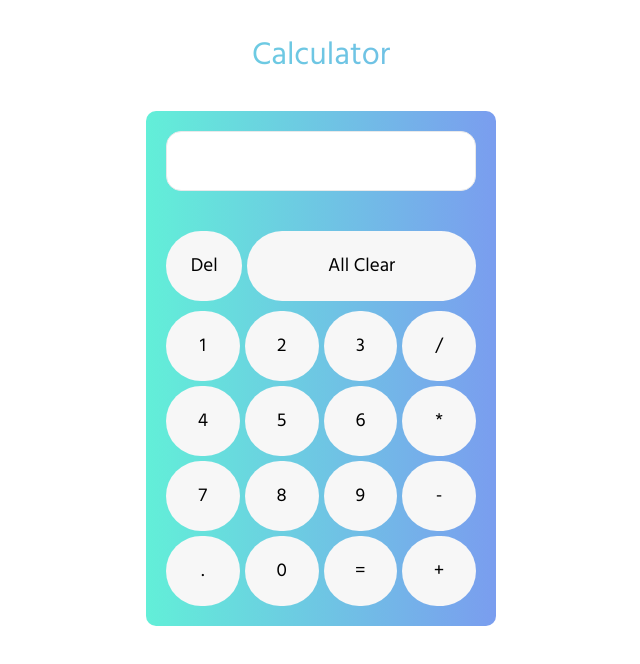
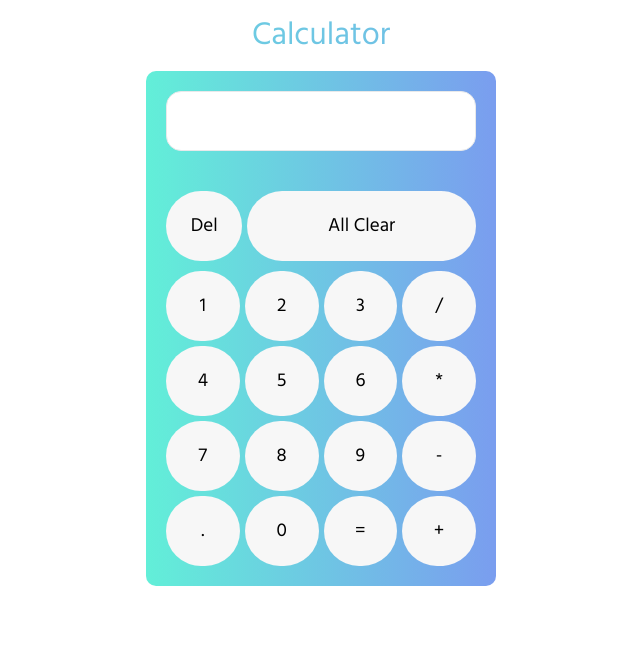
Before and after one commit to naveenkash/simplae-Calculator, a plain HTML site: page index.html in a window 1280 px wide. Shown: the whole page, without its empty margins (319-959 px from the left). Drawn offline with Linux system fonts and the light colour scheme.

Commit message:
changed html file name made some ui changes

```diff
--- a/calc.css
+++ b/calc.css
@@ -13,7 +13,7 @@ body{
 h1{
     margin: 0;;
     text-align: center;
-    padding: 30px 0;
+    padding: 10px 0;
     font-weight: lighter;
     background: linear-gradient(to right ,rgb(98, 239, 216),rgb(122, 157, 239));
     background-clip: text;
@@ -26,7 +26,7 @@ h1{
 }
 .calc-wrapper{
     width: 350px;
-    margin: 0 auto;
+    margin: 0px  auto 60px auto;
     background-image: linear-gradient(to right ,rgb(98, 239, 216),rgb(122, 157, 239)) ;
     padding: 10px;
     border-radius: 10px;
```
Also changed, not shown: index.html (renamed from calculator.html).
